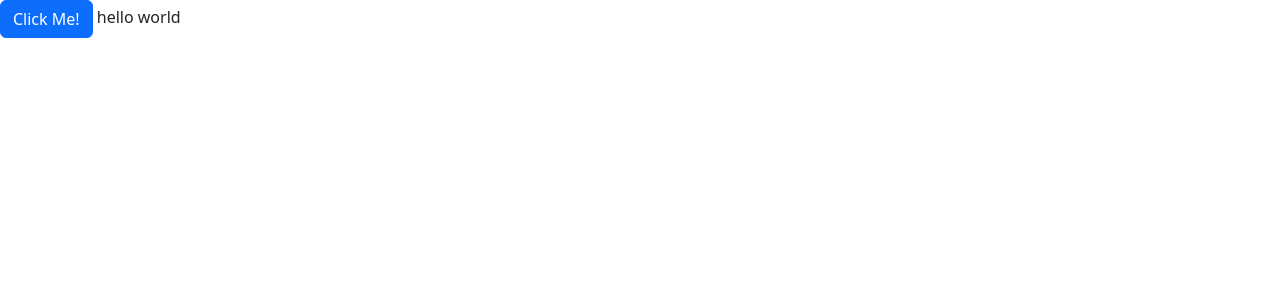
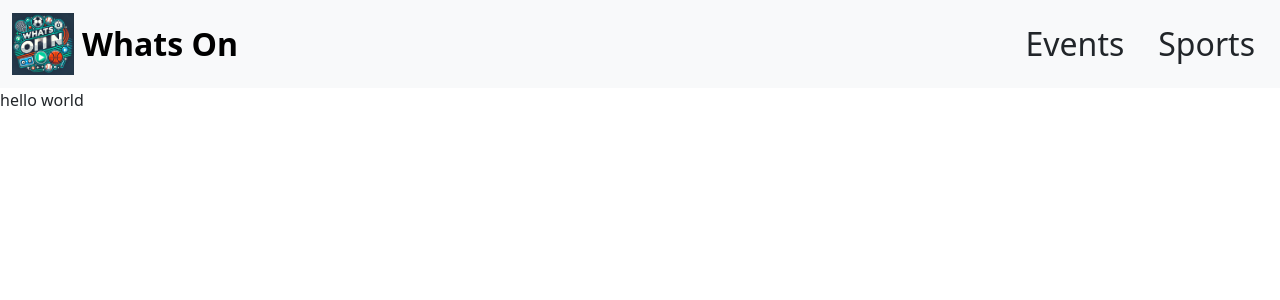
Before and after one commit to dlewid/whats-on, a Django app: page / in a window 1280 px wide. Shown: the top 300 px of the page. Run offline with Django 5.2, Linux system fonts and the light colour scheme; some libraries are stand-ins or nearby versions.

Commit message:
Changed some things on the navbar

```diff
--- a/events/templates/events/index.html
+++ b/events/templates/events/index.html
@@ -2,7 +2,7 @@
 <html lang="en">
 <head>
     <meta charset="UTF-8">
-    <title>Title</title>
+    <title>Whats On</title>
 </head>
 <body>
     {% include 'navbar.html' %}
--- a/templates/navbar.html
+++ b/templates/navbar.html
@@ -1,15 +1,40 @@
 <!DOCTYPE html>
 <html lang="en">
-<head>
-    <meta charset="UTF-8">
-    <meta name="viewport" content="width=device-width, initial-scale=1.0">
+  <head>
+    <meta charset="UTF-8" />
+    <meta name="viewport" content="width=device-width, initial-scale=1.0" />
     <title>My Django App</title>
     {% load static %}
-    <link rel="stylesheet" href="{% static 'bootstrap-5.3.3-dist/css/bootstrap.min.css' %}">
-</head>
-<body>
-
-    <button class="btn btn-primary">Click Me!</button>
-
-</body>
+    <link
+      rel="stylesheet"
+      href="{% static 'bootstrap-5.3.3-dist/css/bootstrap.min.css' %}"
+    />
+    <style>
+      .header-title {
+        font-weight: 600;
+      }
+    </style>
+  </head>
+  <body>
+    <nav class="navbar navbar-light bg-light">
+      <div
+        class="container-fluid d-flex justify-content-between align-items-center"
+      >
+        <a class="navbar-brand d-flex align-items-center" href="#">
+          <img
+            src="{% static 'images/temp-logo.png' %}"
+            width="62"
+            height="62"
+            class="d-inline-block align-top"
+            alt=""
+          />
+          <span class="ms-2 header-title fs-2">Whats On</span>
+        </a>
+        <div class="d-flex">
+          <button class="btn me-2 fs-2">Events</button>
+          <button class="btn fs-2">Sports</button>
+        </div>
+      </div>
+    </nav>
+  </body>
 </html>
```
Also changed, not shown: static/images/temp-logo.png (added).
